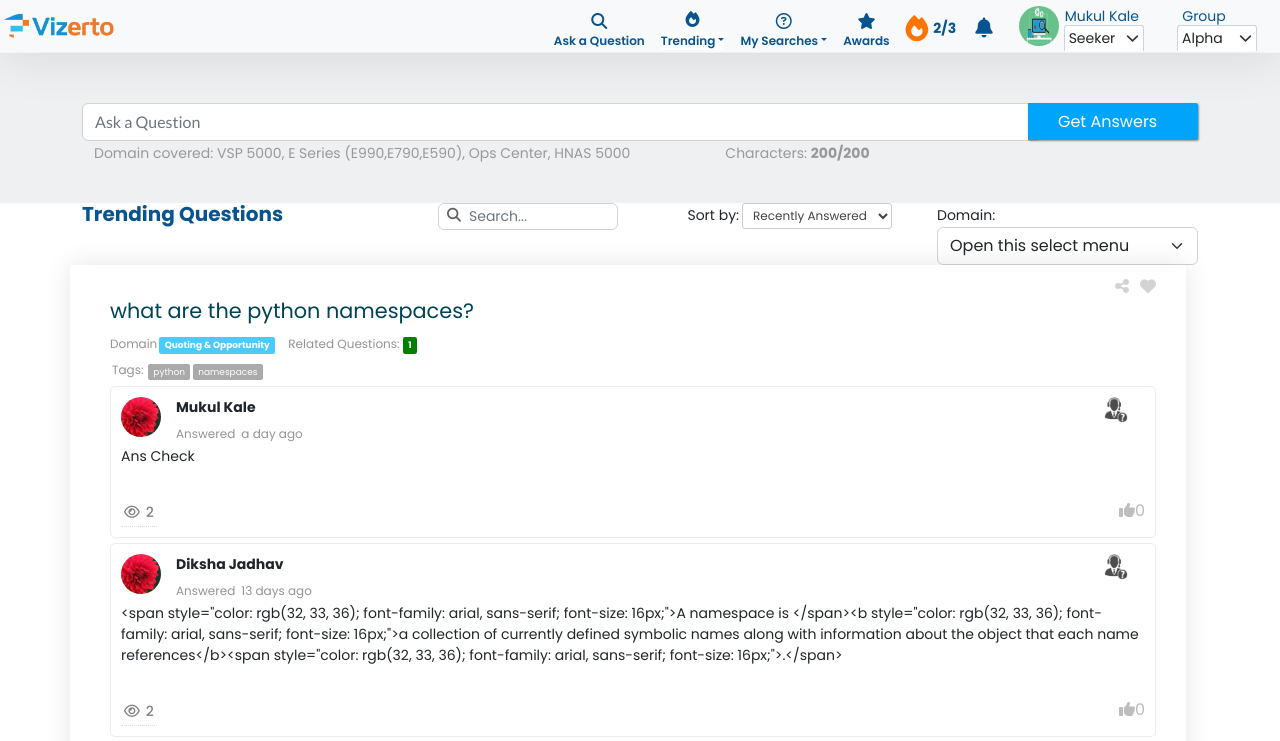
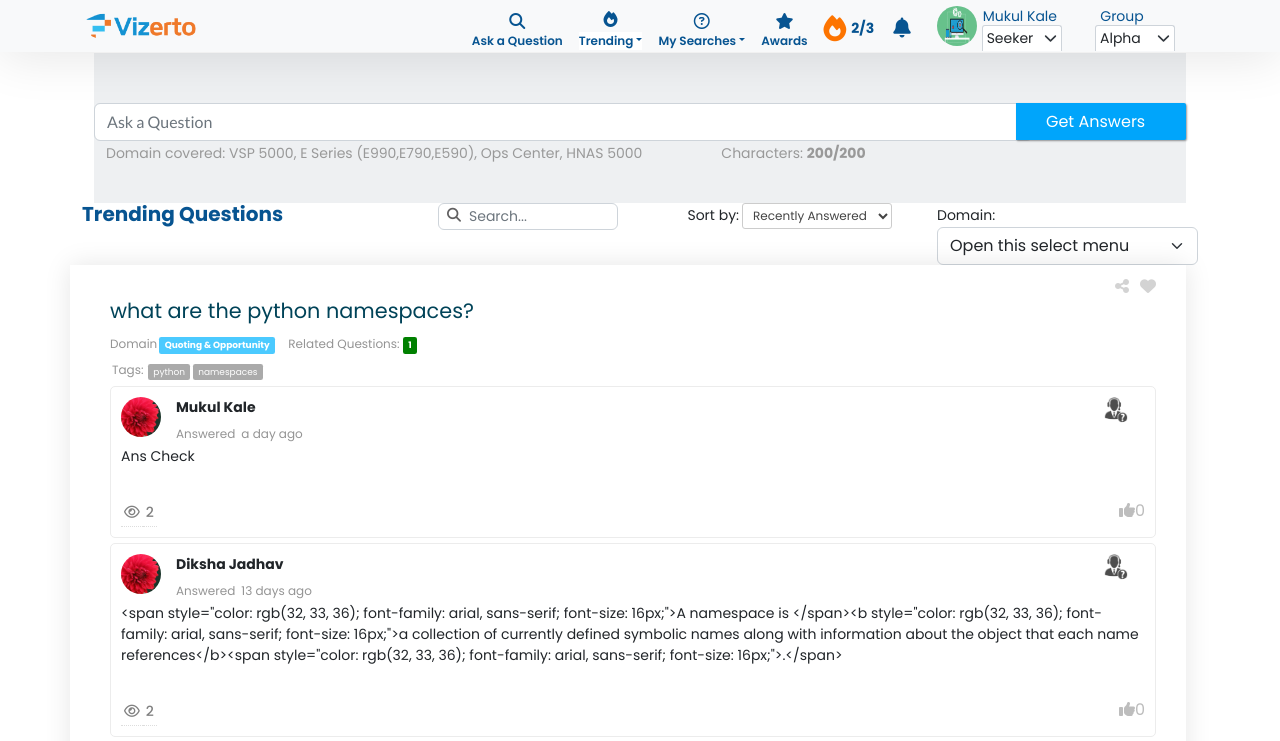
Before and after one commit to mukulk6/react-assignment, a React (Create React App) app: page /trending in a window 1280 px wide. Shown: the top 741 px of the page. Built offline with nearby package versions, Linux system fonts and the light colour scheme.

Commit message:
Code updated

```diff
--- a/src/components/NavigationBar/NavigationBar.js
+++ b/src/components/NavigationBar/NavigationBar.js
@@ -15,6 +15,7 @@ const NavigationBar = () => {
   const handleShow = () => setShow(true);
   return (
     <nav class="navbar navbar-default navbar-light navbar-right bg-light navbar-expand-lg fixed-top">
+      <div class="container">
         <button class="navbar-toggler" type="button" data-toggle="collapse" data-target="#navbarTogglerDemo01" aria-controls="navbarTogglerDemo01" aria-expanded="false" aria-label="Toggle navigation">
           <span class="navbar-toggler-icon"></span>
         </button>
@@ -68,7 +69,7 @@ const NavigationBar = () => {
               </div>
             </li>
             <li class="nav-item" onClick={() => setLgShow(true)} className={styles.iconCenter}>
-              <SmallModal show={lgShow} onHide={() => setLgShow(false)}/>
+              <SmallModal show={lgShow} onHide={() => setLgShow(false)} />
               <div className={styles.dropNotification}>
                 <i class="fa fa-bell"></i>
               </div>
@@ -100,7 +101,7 @@ const NavigationBar = () => {
             </li>
           </ul>
         </div>
-
+      </div>
     </nav>
   )
 }
--- a/src/components/Trending/SearchResult.module.css
+++ b/src/components/Trending/SearchResult.module.css
@@ -501,13 +501,8 @@ box-shadow: 0px 5px 50px rgb(0 0 0 / 10%);
 
 .searchbar
 {
-    width: 100vw;
-    position: relative;
-    left: 50%;
-    right: 50%;
-    margin-left: -50vw;
-    margin-right: -50vw;
     background-color: #eef0f2;
+    width:100%;
 }
 
 .TrendingText
--- a/src/components/Trending/Trending.js
+++ b/src/components/Trending/Trending.js
@@ -55,9 +55,9 @@ const Trending = ({ renderData }) => {
   return (
     <div class="container">
       <NavigationBar />
+      <div class="container-fluid">
       <div className={styles.searchbar}>
         <div className={styles.midcontainer}>
-          <div class="container">
             <div class="row">
               <div class="input-group mb-3" className={styles.buttonAns}>
                 <div class="input-group mb-3" className={styles.buttonAns}>
@@ -76,9 +76,9 @@ const Trending = ({ renderData }) => {
                 </div>
               </div>
             </div>
-          </div>
 
         </div>
+      </div>
       </div>
       <div class="row">
         <div class="col-md-3">
```
